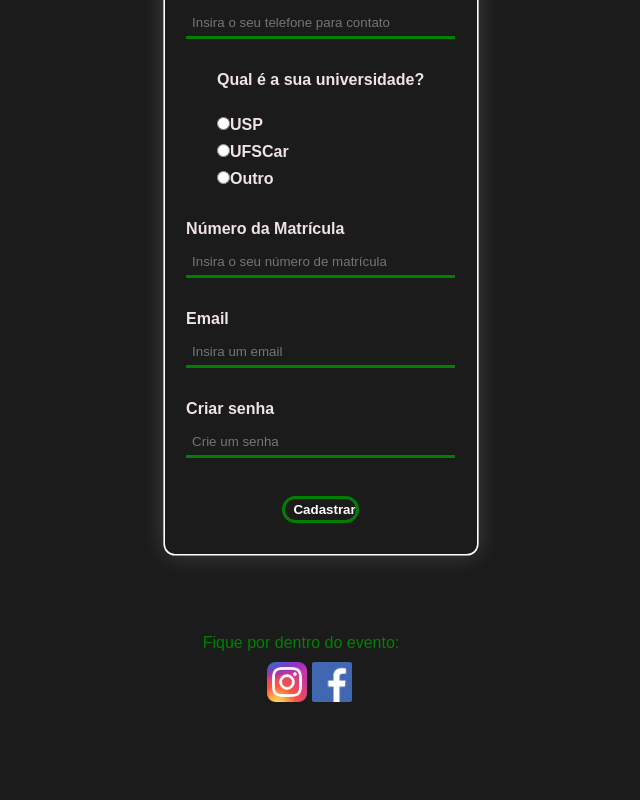
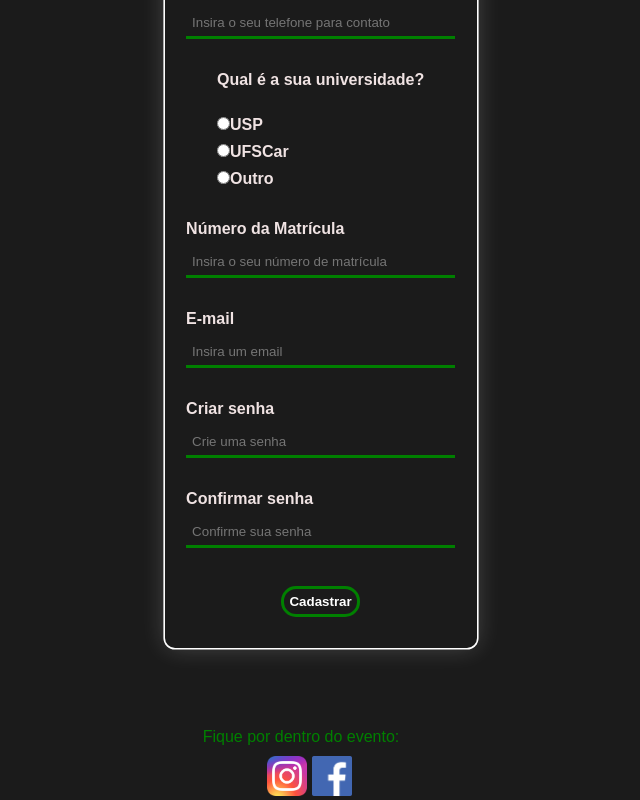
Before and after one commit to danielcarvalho99/sieel, a React (Create React App) app: page /cadastro in a window 1280 px wide. Shown: the part 653-1453 px from the top of the page, without its empty margins (309-949 px from the left). Before the commit the page ends 1359 px from the top, so only its background shows below. Built offline with nearby package versions, Linux system fonts and the light colour scheme.

Commit message:
gitignore acrescentado

```diff
--- /dev/null
+++ b/src/Components/functions/functions.js
@@ -0,0 +1,16 @@
+// Funções do pop-up
+export function AbrirJanela()  {
+
+    document.getElementById("login").style.display= "block";
+
+}
+export function FecharJanela()  {
+
+    document.getElementById("login").style.display= "none";
+
+}
+// Funções da senha
+export function TestarForcaDaSenha(){
+
+
+}
--- a/src/Components/header/index.js
+++ b/src/Components/header/index.js
@@ -2,26 +2,18 @@ import React from 'react';
 import './styles.css';
 import logo from '../../Components/images/logo.png';
 import {FiUser} from 'react-icons/fi';
+import {BsX} from 'react-icons/bs';
 import {Link} from 'react-router-dom';
-
-export function Abrir()  {
-
-    document.getElementById("login").style.display= "block";
-
-}
+import {AbrirJanela,FecharJanela} from '../functions/functions'
 
 export default function Header(){
 
     return (
 
         <div>
-
         <title>Sistema Integrado da SIEEL</title>
-
         <div className="header">
-
             <a href="/" ><img src={logo} alt="logo" /> </a>
-
             <nav>
                 <ul className="navLinks">
                     <li>
@@ -29,38 +21,31 @@ export default function Header(){
                     </li>
 
                     <li>
-                    <a onClick={Abrir} href="#">Login</a>
+                        <a onClick={AbrirJanela} href="#">Login</a>
                     </li>
+
                     <li>
                         <a href="/cadastro" >Cadastro </a>
                     </li>
                 </ul>
             </nav>
 
-
             <div id = "login">
-
                 <form>
-
+                    <div>
+                        <BsX onClick={FecharJanela} id="BotaoFechar" size={25}/>
+                    </div>
                     <div className="loginTexto">
-
                         Efetue seu login
-
                     </div>
-
+                    <div className="loginInput">
                         <input placeholder = "Login"/>
-
                         <input placeholder = "Senha"/>
-
                     <br/>
-
+                    </div>
                     <button >Entrar</button>
-
-
                 </form>
-
             </div>
-
         </div>
 
                 </div>
--- a/src/Components/header/styles.css
+++ b/src/Components/header/styles.css
@@ -58,7 +58,6 @@ li {
   }
 
 
-
   #login{
 
     position: fixed;
@@ -69,33 +68,43 @@ li {
     top:50%;
     bottom: 50%;
     margin: auto;
-    border-radius: 8px;
-    border: solid gray 3px;
-    background-color: rgb(82, 82, 82);
-    display:none;
+    border: 4px solid green;
+    background-color: rgb(27, 27, 27);
+    display: none;
 
+}
 
+#BotaoFechar{
+
+  margin-left: 23.2em;
+  margin-top: 0px;
+  background-color:green;
 }
 
 .loginTexto{
 
-    color: antiquewhite;
+    font-size: larger;
+    font-weight: bolder;
+    color: white;
     font-family: sans-serif;
     margin-top: 10px;
     margin-left: 10px;
-
+    text-align: center;
 }
 
-#login input {
+.loginInput {
 
-    margin: 8px;
+    margin-top: 25px;
+    margin-left: 75px;
+    padding: 3px;
+    border: 2px rgb(27, 27, 27);
+    border-radius: 1px green;
 
 }
 
 #login button{
 
-
-    margin-left:8px;
-    margin-top:5px;
+    margin-left:6em;
+    margin-top:20px;
 
 }
--- a/src/pages/cadastro/index.js
+++ b/src/pages/cadastro/index.js
@@ -15,23 +15,25 @@ export default function Cadastro(){
 
             <div className="JanelaCadastro">
 
-            <form action="index.php" method="post">
+            <form>
                 <div className="nome">
-                    <label htmlFor="nome">Nome</label> <br />
-                    <input type="text"className="input_box"id="nome"name="nome"size={30}
-                    maxLength={100}placeholder="Insira seu nome"/>
+                    <label>Nome</label> <br />
+                    <input
+                        type="text"className="input_box"id="nome"name="nome"size={30}
+                        maxLength={100}placeholder="Insira seu nome"/>
                     <br />
                 </div>
 
                 <div className="sobrenome">
-                <label htmlFor="sobrenome">Sobrenome</label> <br />
-                <input type="text"className="input_box"id="sobrenome"name="sobrenome"
-                size={30}maxLength={100}placeholder="Insira o seu sobrenome"/>
+                <label>Sobrenome</label> <br />
+                <input
+                    type="text"className="input_box"id="sobrenome"name="sobrenome"
+                    size={30}maxLength={100}placeholder="Insira o seu sobrenome"/>
                 <br />
                 </div>
 
                 <div className="rg">
-                <label htmlFor="rg">Número do RG</label> <br />
+                <label>Número do RG</label> <br />
                 <input
                     type="text"id="rg"name="rg"className="input_box"size={30}
                     maxLength={30}placeholder="Insira o seu número de RG"/>
@@ -39,14 +41,15 @@ export default function Cadastro(){
                 </div>
 
                 <div className="tel">
-                    <label htmlFor="tel">Telefone de contato</label> <br />
-                    <input type="tel"id="tel"name="tel"size={30}className="input_box"
-                    placeholder="Insira o seu telefone para contato"/>
+                    <label>Telefone de contato</label> <br />
+                    <input
+                        type="tel"id="tel"name="tel"size={30}className="input_box"
+                        placeholder="Insira o seu telefone para contato"/>
                 <br />
                 </div>
 
                 <div className="faculdade">
-                <label htmlFor="faculdade">
+                <label>
                     Qual é a sua universidade? <br />
                 </label>
                 <br />
@@ -59,30 +62,42 @@ export default function Cadastro(){
                 </div>
 
                 <div className="matricula">
-                    <label htmlFor="matricula">Número da Matrícula</label> <br />
-                    <input type="text"id="matricula"name="matricula"
-                    className="input_box"size={30}maxLength={30}placeholder="Insira o seu número de matrícula"/>
+                    <label>Número da Matrícula</label> <br />
+                    <input
+                        type="text"id="matricula"name="matricula"
+                        className="input_box"size={30}maxLength={30}placeholder="Insira o seu número de matrícula"/>
                 <br />
 
                 </div>
                 <div className="email">
-                    <label htmlFor="email">Email</label> <br />
-                    <input type="email"id="email"name="email"
-                    className="input_box"size={30}placeholder="Insira um email"/>
+                    <label>E-mail</label> <br />
+                    <input
+                        type="email"id="email"name="email"
+                        className="input_box"size={30}placeholder="Insira um email"/>
                 <br />
                 </div>
 
                 <div className="criar_senha">
-                    <label htmlFor="criar_senha">Criar senha</label> <br />
-                    <input type="password"id="criar_senha" name="criar_senha"className="input_box"
-                    size={30}maxLength={50}placeholder="Crie um senha"/>
+                    <label>Criar senha</label> <br />
+                    <input
+                         type="password"id="criar_senha" name="criar_senha"className="input_box"
+                         size={30}maxLength={50}placeholder="Crie uma senha"/>
+                <br />
+                </div>
+
+                <div className="confirmarSenha">
+                    <label >Confirmar senha</label> <br />
+                    <input
+                        type="password"id="criar_senha" name="criar_senha"className="input_box"
+                        size={30}maxLength={50}placeholder="Confirme sua senha"/>
                 <br />
                 </div>
 
                 <div className="cadastrar">
                     <br />
-                    <input onclick=""id="botao_cadastro"
-                    type = "submit"Value="Cadastrar"name="Cadastrar"/>
+                    <button onclick="cadastrar"id="botao_cadastro"name="Cadastrar">
+                    Cadastrar
+                    </button>
                 </div>
             </form>
             </div>
--- a/src/pages/cadastro/styles.css
+++ b/src/pages/cadastro/styles.css
@@ -43,7 +43,7 @@
 
   }
 
-  .criar_senha{
+  .criar_senha , .confirmarSenha{
 
     margin-top: 2em;
 
@@ -80,9 +80,7 @@
     background: none;
     border: solid green;
     border-radius: 15px;
-    padding-left: 8px;
-    padding-top: 3px;
-    padding-bottom: 3px;
+    padding: 5px;
     margin-top: 20px;
     transition: 0.2s;
     font-weight: bolder;
@@ -90,6 +88,7 @@
   #botao_cadastro:hover{
     background: green;
     color: black;
+    padding: 5px;
   }
 
   .nobreak{
```
Lines whose indentation alone changed are shown as unchanged.
